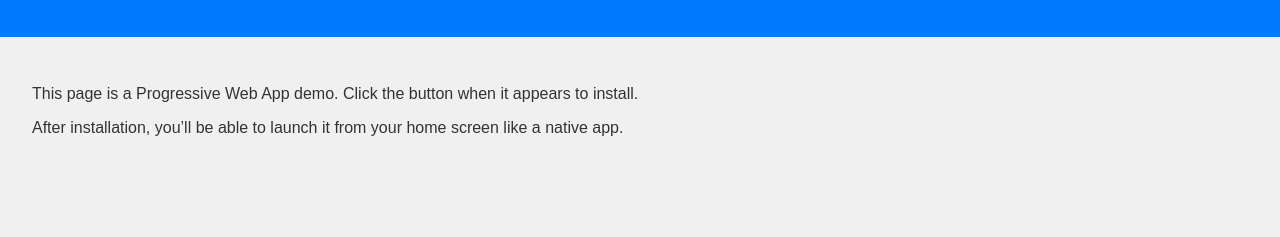
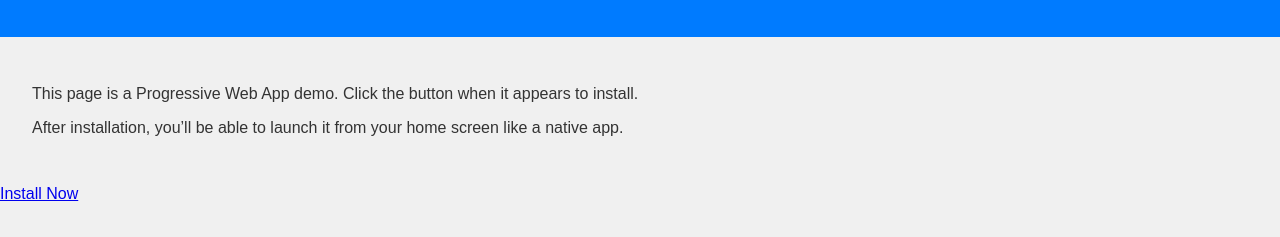
Before and after one commit to Techlystb/blogger-pwa, a plain HTML site: page index.html in a window 1280 px wide. Shown: the part 75-312 px from the top of the page. Drawn offline with Linux system fonts and the light colour scheme.

Commit message:
Update index.html

```diff
--- a/index.html
+++ b/index.html
@@ -57,7 +57,7 @@
     <p>This page is a Progressive Web App demo. Click the button when it appears to install.</p>
     <p>After installation, you’ll be able to launch it from your home screen like a native app.</p>
   </main>
-
+<a href="https://techlystb.blogspot.com/p/blogs.html">Install Now</a>
   <!-- Install App Button -->
   <button id="installBtn">Install App</button>
 
```
